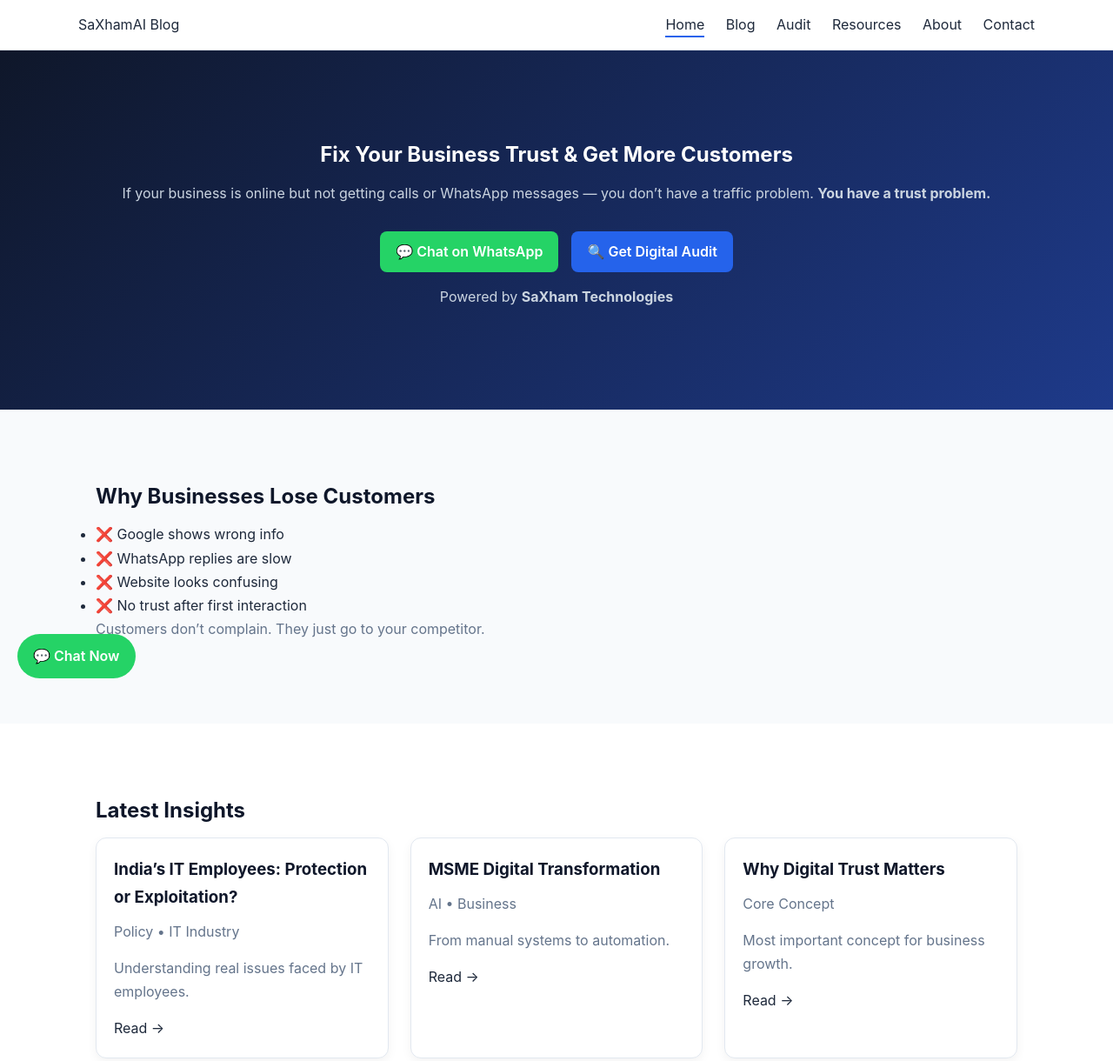
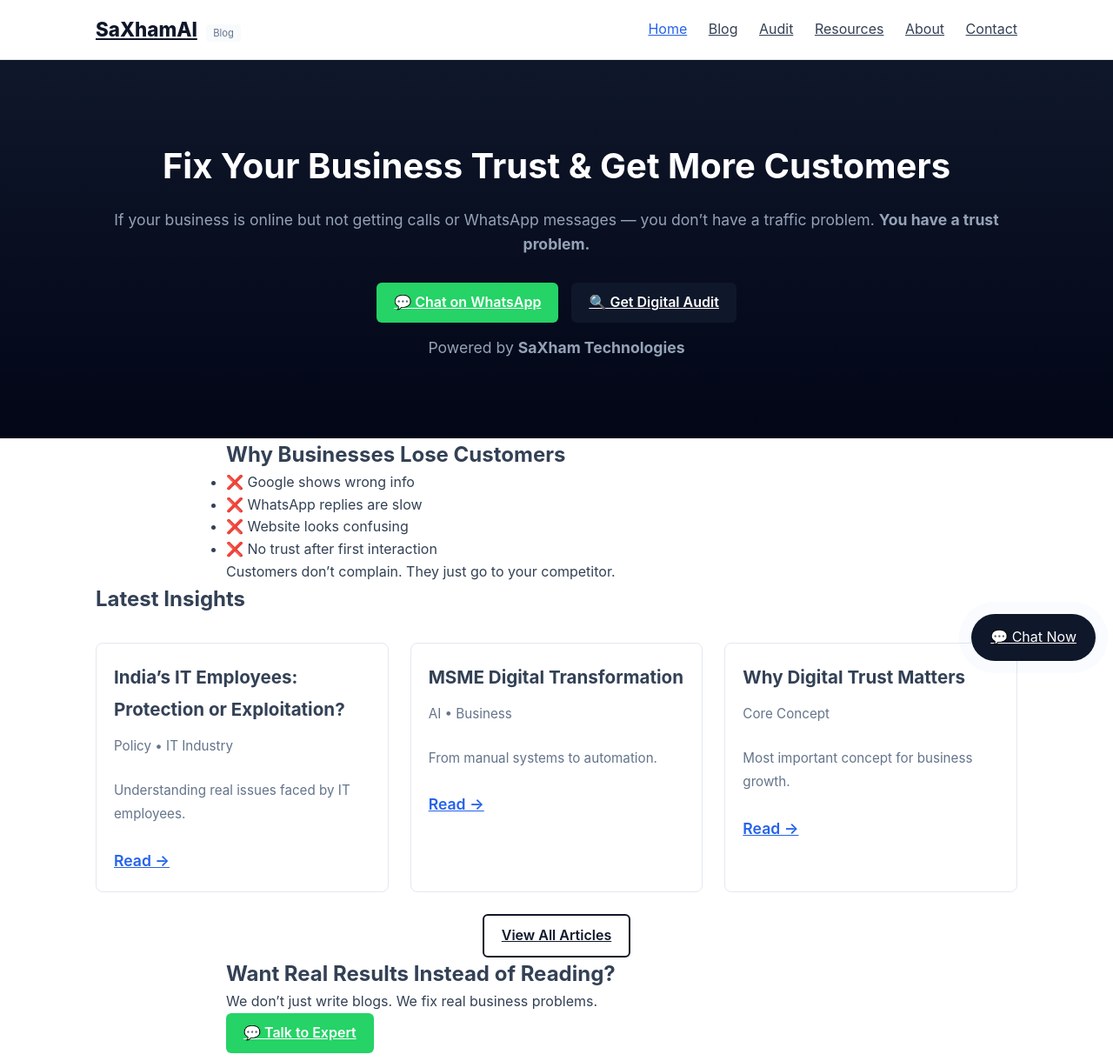
Before and after one commit to saxhamai/saxhamai-blogs, a plain HTML site: page index.html in a window 1280 px wide. Shown: the top 1220 px of the page at 87% size. Drawn offline with Linux system fonts and the light colour scheme.

Commit message:
Update style.css

```diff
--- a/assets/css/style.css
+++ b/assets/css/style.css
@@ -1,14 +1,13 @@
 /* =========================================================
-   SaXhamAI – MASTER CSS (Premium + Dark Mode Ready)
+   SaXham Blog – Final PRO UI CSS (Conversion + UX Optimized)
 ========================================================= */
 
-/* ---------------- ROOT ---------------- */
 :root {
   --primary: #0f172a;
   --accent: #2563eb;
   --accent-hover: #1d4ed8;
 
-  --text-main: #1e293b;
+  --text-main: #334155;
   --text-light: #64748b;
 
   --bg-white: #ffffff;
@@ -16,28 +15,11 @@
 
   --border: #e2e8f0;
 
-  --whatsapp: #25D366;
-
-  --radius: 12px;
-  --container: 1100px;
-
-  --shadow-sm: 0 4px 12px rgba(0,0,0,0.05);
-  --shadow-md: 0 10px 25px rgba(0,0,0,0.1);
-
+  --radius: 8px;
   --transition: all 0.3s ease;
 }
 
-/* ---------------- DARK MODE ---------------- */
-.dark-mode {
-  --primary: #e2e8f0;
-  --text-main: #e2e8f0;
-  --text-light: #94a3b8;
-  --bg-white: #020617;
-  --bg-light: #0f172a;
-  --border: #1e293b;
-}
-
-/* ---------------- RESET ---------------- */
+/* ================= RESET ================= */
 * {
   margin: 0;
   padding: 0;
@@ -47,209 +29,207 @@
 html { scroll-behavior: smooth; }
 
 body {
-  font-family: 'Inter', sans-serif;
+  font-family: -apple-system, BlinkMacSystemFont, "Segoe UI", Roboto;
   background: var(--bg-white);
   color: var(--text-main);
-  line-height: 1.7;
+  line-height: 1.6;
 }
 
-img {
-  max-width: 100%;
-  display: block;
+/* ================= SCROLLBAR ================= */
+::-webkit-scrollbar { width: 8px; }
+::-webkit-scrollbar-track { background: var(--bg-light); }
+::-webkit-scrollbar-thumb {
+  background: #cbd5e1;
+  border-radius: 10px;
+}
+::-webkit-scrollbar-thumb:hover {
+  background: var(--text-light);
 }
 
-a {
-  text-decoration: none;
-  color: inherit;
-}
-
-/* ---------------- LAYOUT ---------------- */
+/* ================= CONTAINER ================= */
 .container {
-  max-width: var(--container);
+  max-width: 1100px;
   margin: auto;
   padding: 0 20px;
 }
 
-.section {
-  padding: 80px 0;
-}
+.narrow { max-width: 800px; }
 
-.soft-bg {
-  background: var(--bg-light);
-}
-
-/* ---------------- TYPOGRAPHY ---------------- */
-h1,h2,h3,h4 {
-  color: var(--primary);
-  margin-bottom: 10px;
-}
-
-p {
-  color: var(--text-light);
-  margin-bottom: 15px;
-}
-
-/* ---------------- HEADER ---------------- */
+/* ================= HEADER ================= */
 .site-header {
-  background: var(--bg-white);
+  background: rgba(255,255,255,0.95);
+  backdrop-filter: blur(10px);
   border-bottom: 1px solid var(--border);
+  padding: 1rem 0;
   position: sticky;
   top: 0;
-  z-index: 1000;
+  z-index: 999;
 }
 
 .nav {
   display: flex;
   justify-content: space-between;
   align-items: center;
-  padding: 15px 0;
 }
 
-.site-header nav a {
-  margin-left: 20px;
-  position: relative;
+.logo a {
+  font-weight: 800;
+  font-size: 1.4rem;
+  color: var(--primary);
 }
 
-.site-header nav a::after {
-  content: "";
-  height: 2px;
-  width: 0%;
-  background: var(--accent);
-  position: absolute;
-  bottom: -5px;
-  left: 0;
-  transition: 0.3s;
+.tagline {
+  font-size: 0.7rem;
+  background: var(--bg-light);
+  padding: 3px 8px;
+  border-radius: 4px;
+  margin-left: 6px;
+  color: var(--text-light);
 }
 
-.site-header nav a:hover::after,
-.site-header nav a.active::after {
-  width: 100%;
+nav a {
+  margin-left: 20px;
+  color: var(--text-main);
+  transition: var(--transition);
 }
 
-/* ---------------- HERO ---------------- */
+nav a:hover,
+nav a.active {
+  color: var(--accent);
+}
+
+/* ================= HERO ================= */
 .hero {
-  background: linear-gradient(135deg,#0f172a,#1e3a8a);
+  background: linear-gradient(180deg, #0f172a, #020617);
   color: white;
   text-align: center;
-  padding: 100px 0;
+  padding: 90px 0;
 }
 
-.hero h1 { color: white; }
-.hero p { color: #cbd5e1; }
+.hero h1 {
+  font-size: 2.5rem;
+  margin-bottom: 1rem;
+}
 
-/* ---------------- BLOG GRID ---------------- */
+.hero p {
+  color: #94a3b8;
+  font-size: 1.1rem;
+}
+
+/* ================= BLOG GRID ================= */
 .blog-grid {
   display: grid;
-  grid-template-columns: repeat(auto-fit,minmax(300px,1fr));
+  grid-template-columns: repeat(auto-fit, minmax(300px,1fr));
   gap: 25px;
+  margin-top: 30px;
 }
 
-/* ---------------- BLOG CARD ---------------- */
 .blog-card {
-  background: var(--bg-white);
+  background: white;
   border: 1px solid var(--border);
   border-radius: var(--radius);
   padding: 20px;
-  transition: var(--transition);
-  box-shadow: var(--shadow-sm);
+  transition: all 0.35s ease;
+  overflow: hidden;
 }
 
 .blog-card:hover {
-  transform: translateY(-5px);
-  box-shadow: var(--shadow-md);
+  transform: translateY(-6px);
+  box-shadow: 0 12px 25px rgba(0,0,0,0.08);
   border-color: var(--accent);
 }
 
-/* Thumbnail */
-.blog-thumb {
+/* IMAGE */
+.blog-card img {
   width: 100%;
-  height: 180px;
-  object-fit: cover;
-  border-radius: 8px;
-  margin-bottom: 15px;
+  border-radius: 6px;
+  margin-bottom: 12px;
+  transition: transform 0.4s ease;
 }
 
-/* ---------------- BUTTONS ---------------- */
+.blog-card:hover img {
+  transform: scale(1.04);
+}
+
+.blog-card h3 {
+  margin-bottom: 10px;
+}
+
+.blog-card p {
+  color: var(--text-light);
+  font-size: 0.95rem;
+}
+
+.blog-card a {
+  color: var(--accent);
+  font-weight: 600;
+}
+
+/* ================= BUTTONS ================= */
 .btn {
-  padding: 10px 18px;
-  border-radius: 8px;
+  display: inline-flex;
+  align-items: center;
+  justify-content: center;
+  padding: 10px 20px;
+  border-radius: 6px;
   font-weight: 600;
-  display: inline-block;
+  transition: var(--transition);
 }
 
 .btn-primary {
-  background: var(--accent);
-  color: white;
+  background: var(--primary);
+  color: #fff;
 }
 
 .btn-primary:hover {
-  background: var(--accent-hover);
+  background: var(--accent);
+  transform: translateY(-2px);
+}
+
+.btn-outline {
+  border: 2px solid var(--primary);
+  color: var(--primary);
+}
+
+.btn-outline:hover {
+  background: var(--primary);
+  color: #fff;
 }
 
 .btn-whatsapp {
-  background: var(--whatsapp);
-  color: white;
+  background: #25D366;
+  color: #fff;
 }
 
-/* ---------------- CTA BOX ---------------- */
-.cta-box {
-  background: linear-gradient(135deg,#0f172a,#2563eb);
-  color: white;
-  padding: 40px;
-  border-radius: var(--radius);
-  text-align: center;
+.btn-whatsapp:hover {
+  background: #1ebe57;
 }
 
-/* ---------------- STICKY CTA ---------------- */
-.sticky-cta {
-  position: fixed;
-  bottom: 20px;
-  left: 20px;
-  background: var(--whatsapp);
-  color: white;
-  padding: 12px 18px;
-  border-radius: 30px;
-  font-weight: 600;
-  z-index: 999;
+/* ================= ARTICLE ================= */
+article {
+  font-size: 1.1rem;
+  line-height: 1.8;
 }
 
-/* ---------------- PROGRESS BAR ---------------- */
-#progress-bar {
-  position: fixed;
-  top: 0;
-  left: 0;
-  height: 4px;
-  width: 0%;
-  background: var(--accent);
-  z-index: 9999;
+article p { margin-bottom: 1.5rem; }
+
+article blockquote {
+  border-left: 4px solid var(--accent);
+  background: var(--bg-light);
+  padding: 1rem 1.5rem;
+  margin: 2rem 0;
+  border-radius: 0 8px 8px 0;
 }
 
-/* ---------------- ECOSYSTEM ---------------- */
-.ecosystem-container {
-  text-align: center;
-  background: #f1f5f9;
-  padding: 40px;
-  border-radius: var(--radius);
+article a {
+  color: var(--accent);
 }
 
-.ecosystem-btn {
-  padding: 10px 18px;
-  background: white;
-  border: 1px solid var(--border);
-  border-radius: 8px;
-  margin: 5px;
-}
-
-.ecosystem-btn:hover {
-  background: var(--primary);
-  color: white;
-}
-
-/* ---------------- FOOTER ---------------- */
+/* ================= FOOTER ================= */
 .site-footer {
   background: #020617;
-  color: #94a3b8;
-  padding: 60px 0 20px;
+  color: #cbd5e1;
+  padding: 50px 0;
 }
 
 .footer-grid {
@@ -258,26 +238,82 @@
   gap: 30px;
 }
 
-.site-footer h4 { color: white; }
+.site-footer a {
+  color: #94a3b8;
+}
+
+.site-footer a:hover {
+  color: #fff;
+}
 
 .copyright {
   text-align: center;
   margin-top: 30px;
   font-size: 0.85rem;
+  border-top: 1px solid #1e293b;
+  padding-top: 20px;
 }
 
-/* ---------------- MOBILE ---------------- */
-@media(max-width:768px){
+/* ================= STICKY CTA ================= */
+.sticky-cta {
+  position: fixed;
+  bottom: 40px;
+  right: 20px;
+  background: var(--primary);
+  color: white;
+  padding: 14px 22px;
+  border-radius: 30px;
+  z-index: 999;
+  animation: pulse 2s infinite;
+}
+
+@keyframes pulse {
+  0% { box-shadow: 0 0 0 0 rgba(37,99,235,0.5); }
+  70% { box-shadow: 0 0 0 15px rgba(37,99,235,0); }
+}
+
+/* ================= PROGRESS BAR ================= */
+#progress-bar {
+  position: fixed;
+  top: 0;
+  left: 0;
+  height: 4px;
+  background: var(--accent);
+  width: 0%;
+  z-index: 9999;
+}
+
+/* ================= DARK MODE ================= */
+body.dark-mode {
+  background: #020617;
+  color: #e2e8f0;
+}
+
+.dark-mode .blog-card {
+  background: #0f172a;
+  border-color: #334155;
+}
+
+.dark-mode .site-header {
+  background: rgba(2,6,23,0.95);
+}
+
+.dark-mode nav a {
+  color: #cbd5e1;
+}
+
+.dark-mode nav a:hover {
+  color: #fff;
+}
+
+/* ================= MOBILE ================= */
+@media (max-width:768px) {
   .nav {
     flex-direction: column;
     gap: 10px;
   }
 
-  .hero {
-    padding: 70px 0;
-  }
-
-  .blog-grid {
-    grid-template-columns: 1fr;
+  .hero h1 {
+    font-size: 1.8rem;
   }
 }
```
